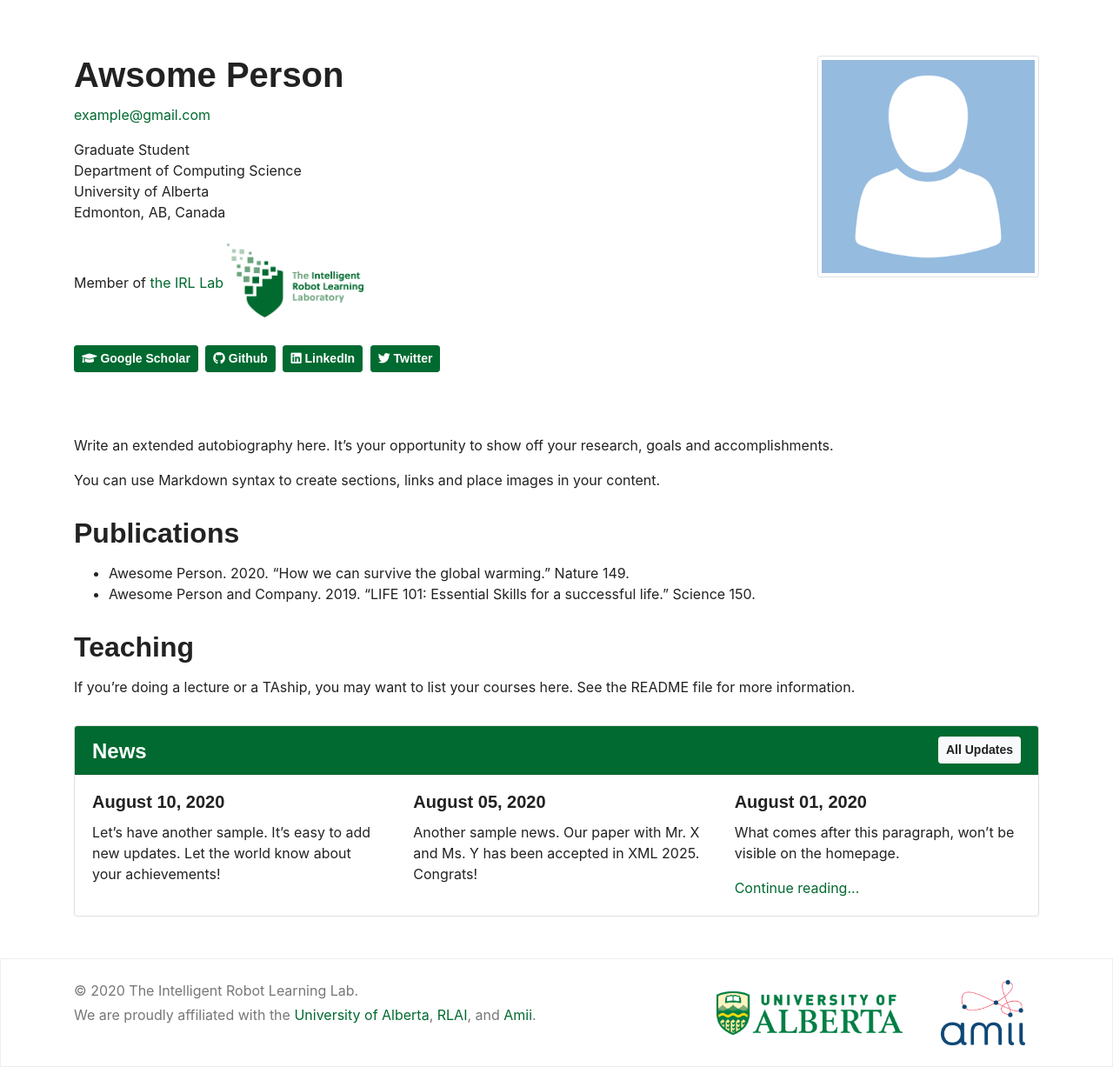
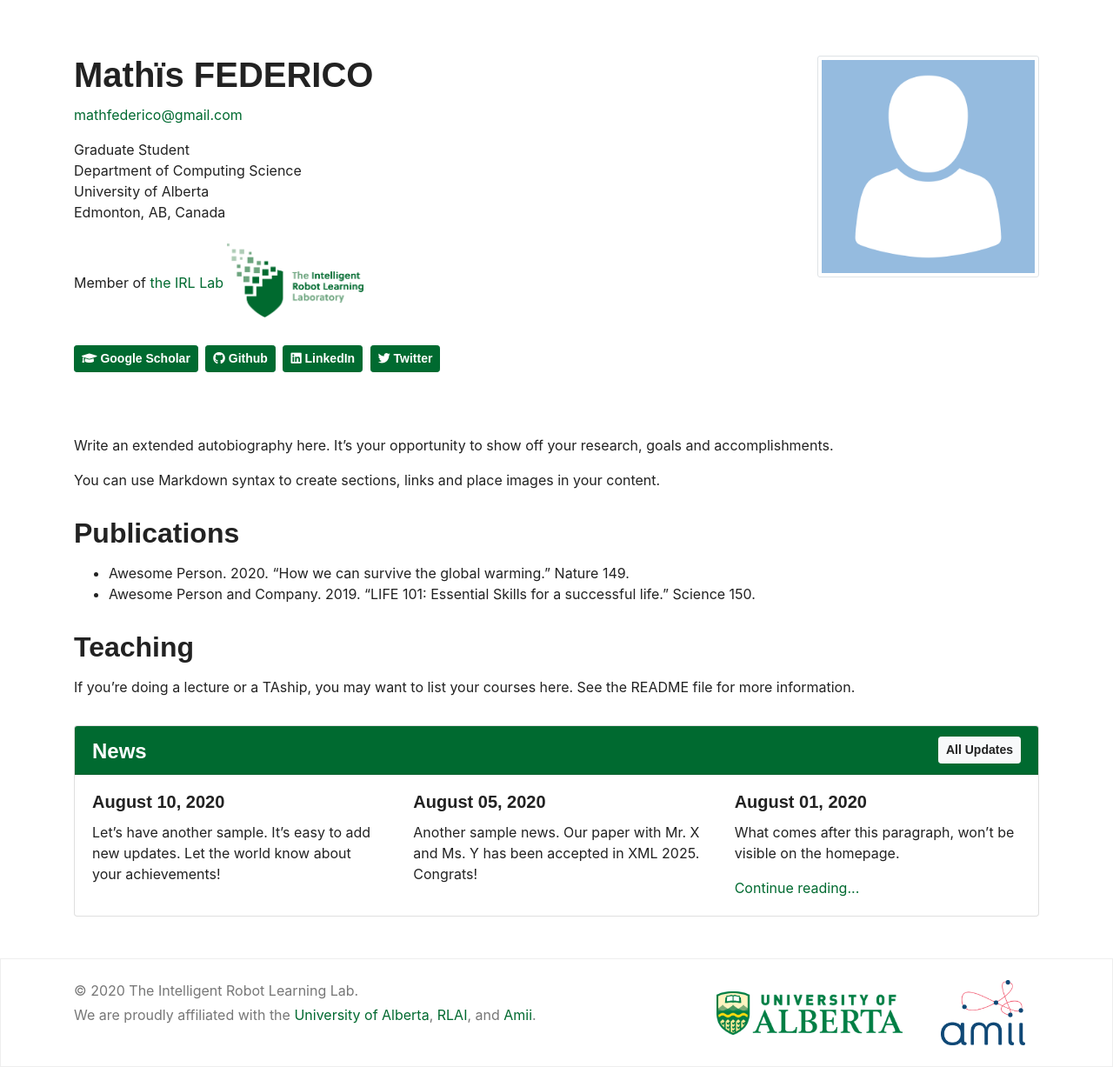
Before and after one commit to MathisFederico/personal-website, a Jekyll site: the page built from _pages/home.md, in a window 1280 px wide. Shown: the whole page at 87% size. Built offline with Jekyll 4.4.1, drawn with Linux system fonts in a browser that asks for light colours; part of the change alters nothing that is shown.

Commit message:
Updated _config Author

```diff
--- a/_config.yml
+++ b/_config.yml
@@ -15,10 +15,10 @@ show_header: false  # Whether to show a header on the top of all pages or not.
 
 # Author settings
 author:
-  name: "Awsome Person"
+  name: "Mathïs FEDERICO"
   photo: "/assets/images/default.png"  # Put your portrait in /assets/images folder and set the filename here.
   email:
-    username: example
+    username: mathfederico
     domain: gmail
     tld: com
 
@@ -29,37 +29,23 @@ author:
     - name: Google Scholar
       icon: fas fa-graduation-cap
       url: "https://scholar.google.com/citations?user=SOMETHING&hl=en"
-    - name: BitBucket
-      url:
-    - name: Facebook
-      url:
     - name: Github
-      url: "https://github.com/username"
-    - name: Instagram
-      url:
+      url: "https://github.com/MathisFederico"
     - name: LinkedIn
-      url: "https://linkedin.com/in/username"
+      url: "https://linkedin.com/in/mathis-federico/"
     - name: ORCID
       url:
     - name: ResearchGate
       url:
-    - name: SoundCloud
-      url:
     - name: Stack Overflow
       url:
-    - name: Tumblr
-      url:
     - name: Twitter
-      url:  "https://twitter.com/username"
-    - name: Weibo
-      url:
-    - name: XING
-      url:
+      url:  "https://twitter.com/federico_mathis"
     - name: Youtube
       url:
 
 # Content settings
-timezone: America/Edmonton  # Change it based on your location. Any entry from the IANA Time Zone Database is valid.
+timezone: France/Paris  # Change it based on your location. Any entry from the IANA Time Zone Database is valid.
 featured_posts: 3  # Number of features news shown on the homepage.
 
 collections:
```
